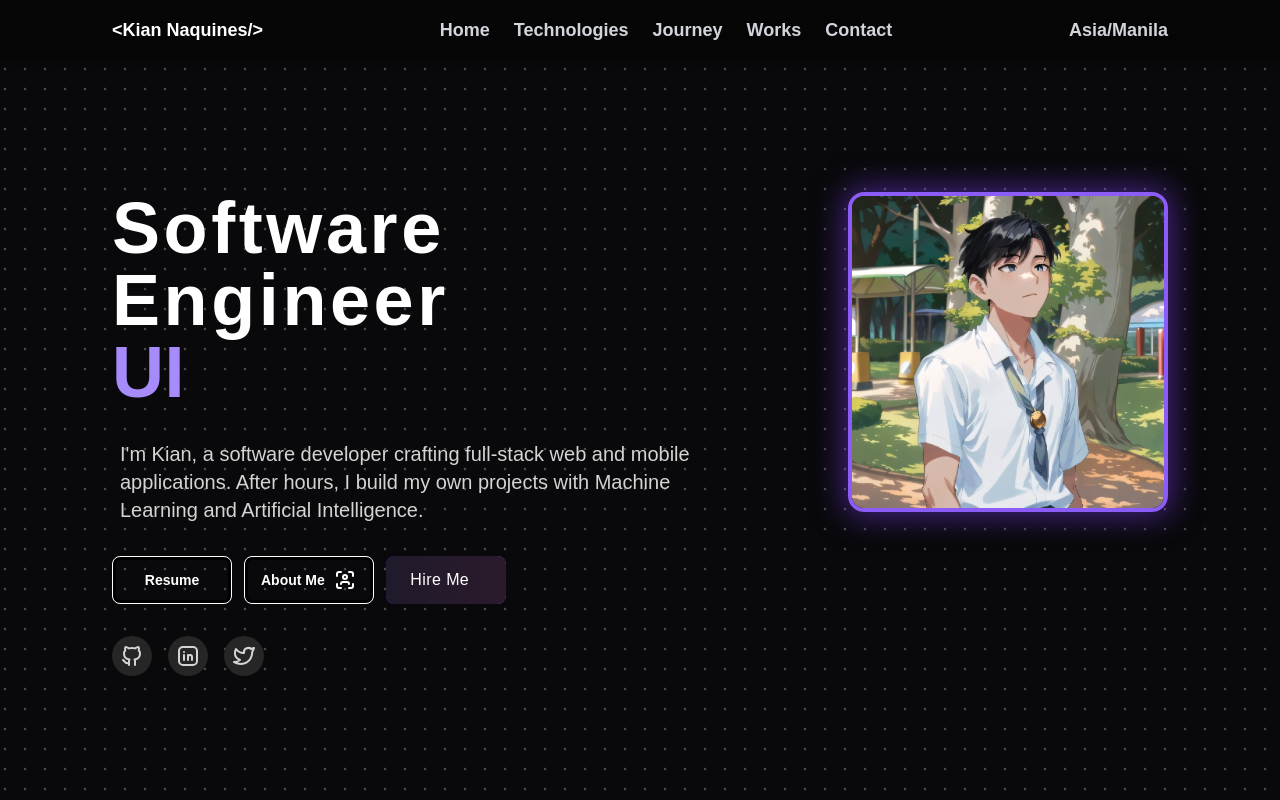
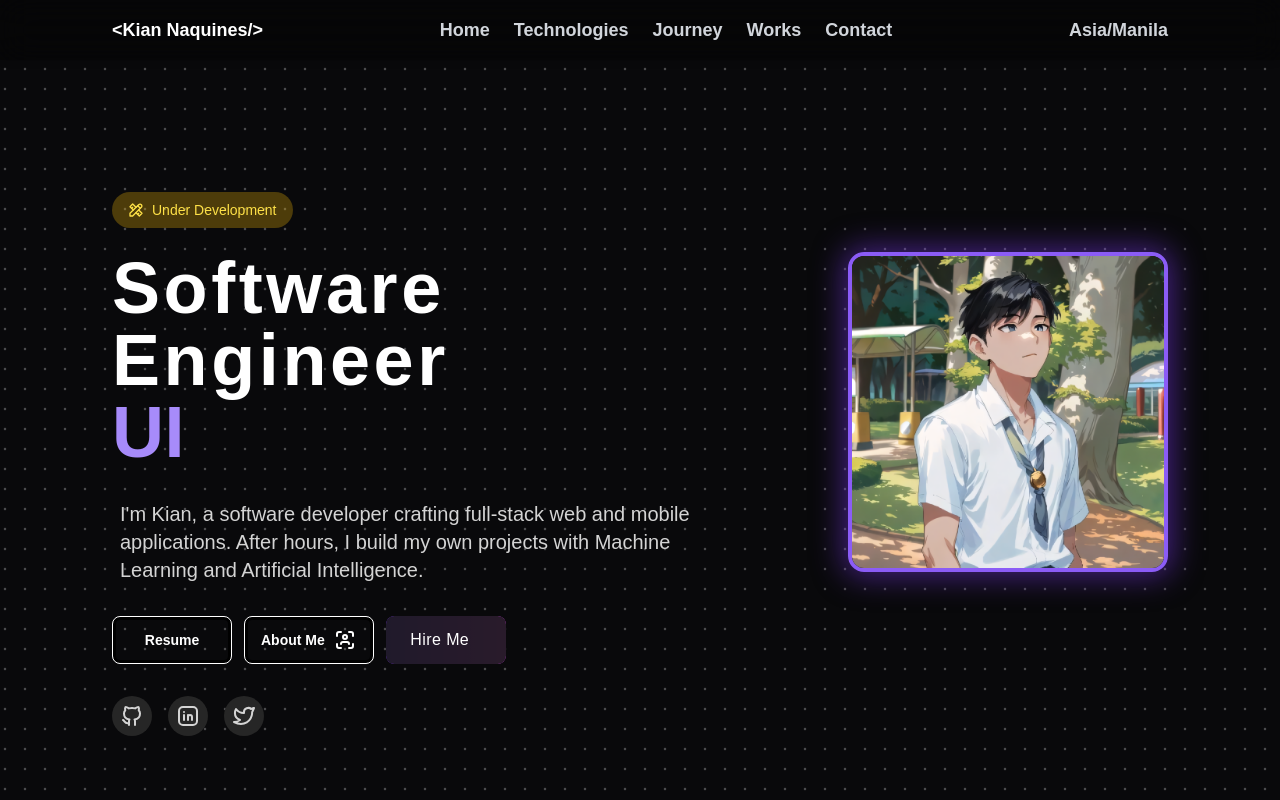
Before and after one commit to kiannaquines/kian_portfolio, a Next.js app: page / in a window 1280 px wide. Shown: the top 800 px of the page. Built offline with nearby package versions, Linux system fonts and the light colour scheme; a web font is replaced by a local one.

Commit message:
Add "Under Development" badge to hero component for improved user awareness

```diff
--- a/components/hero.tsx
+++ b/components/hero.tsx
@@ -9,6 +9,7 @@ import {
   IconBrandLinkedin,
   IconBrandTwitter,
   IconUserScan,
+  IconTools,
 } from "@tabler/icons-react";
 import Image from "next/image";
 import SecondaryButton from "./ui/secondary-button";
@@ -24,6 +25,19 @@ const Hero = () => {
 
   return (
     <div className="w-full sm:px-10 lg:px-28 py-10 lg:py-32 mx-auto">
+
+      <motion.div
+        initial={{ opacity: 0, y: -20 }}
+        animate={{ opacity: 1, y: 0 }}
+        transition={{ duration: 0.5, delay: 0.3 }}
+        className="flex justify-center md:justify-start mb-6"
+      >
+        <div className="flex items-center bg-yellow-500/20 dark:bg-yellow-500/30 text-yellow-700 dark:text-yellow-300 px-4 py-2 rounded-full text-sm font-medium">
+          <IconTools className="w-4 h-4 mr-2" />
+          <span>Under Development</span>
+        </div>
+      </motion.div>
+
       <div className="grid grid-cols-1 md:grid-cols-[3fr_2fr] gap-10 items-start">
         <div className="flex flex-col items-center md:items-start text-center md:text-left w-full z-10">
           <motion.h2
```
